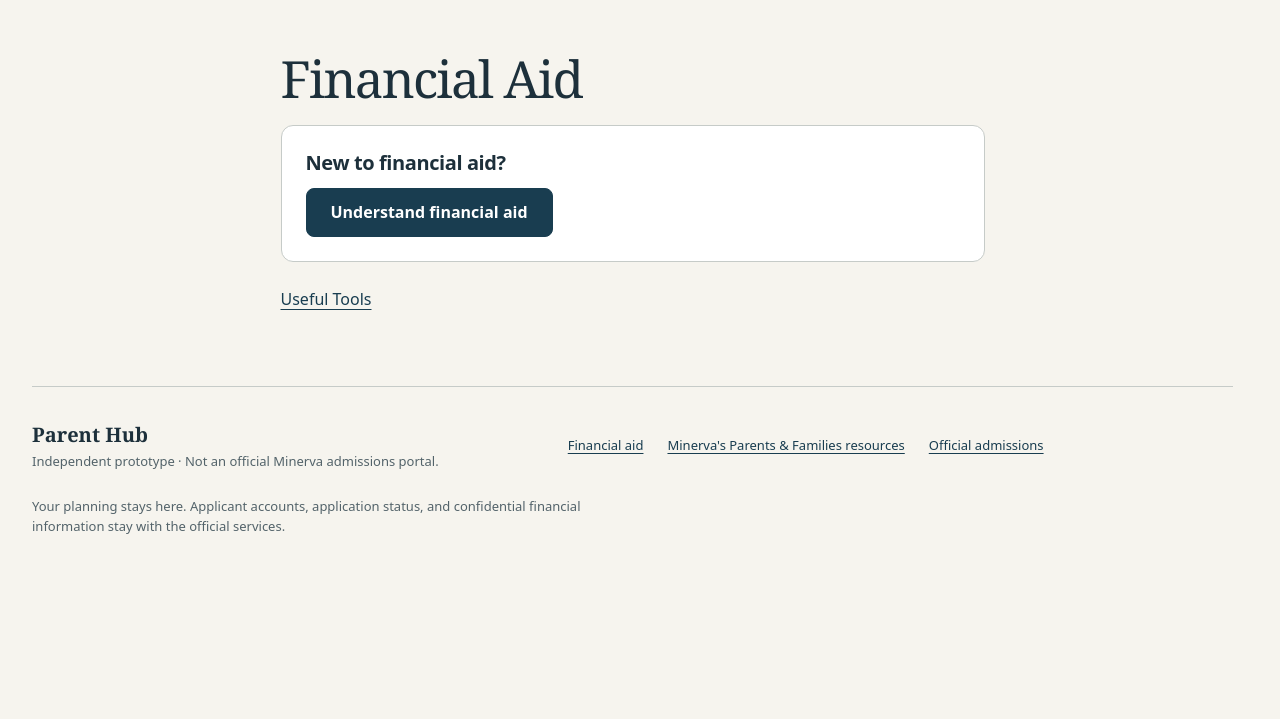
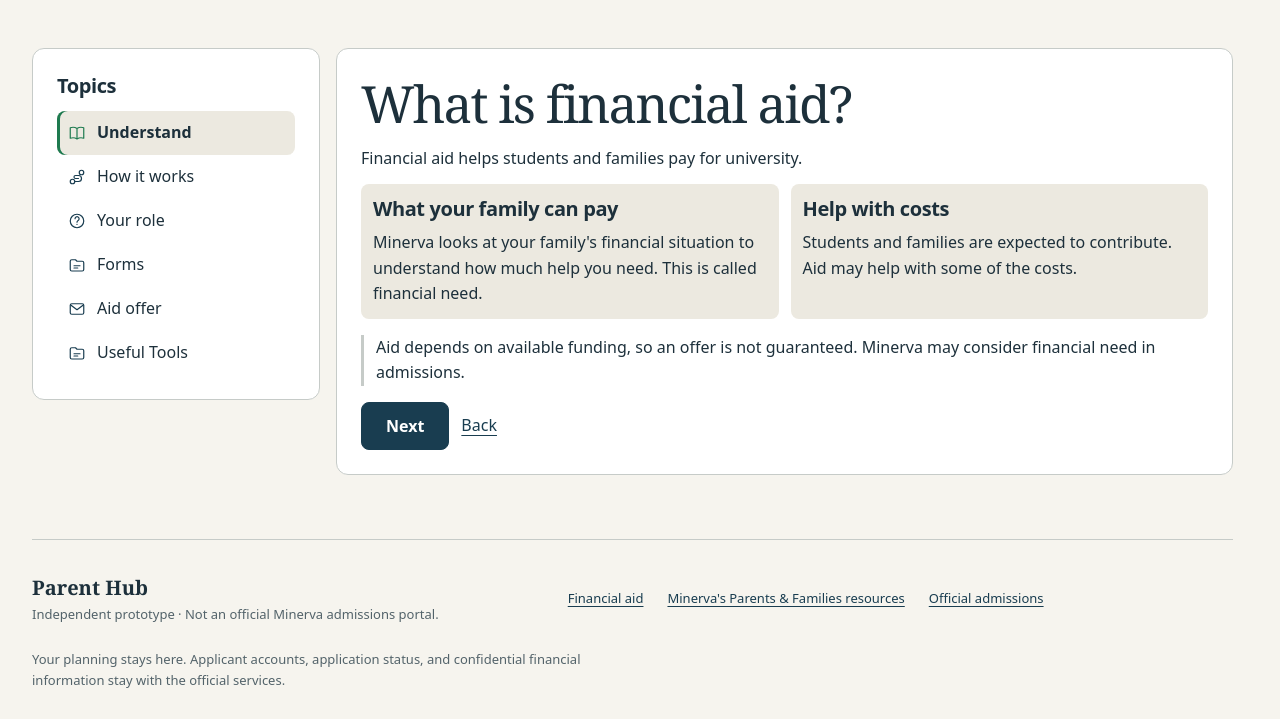
Before and after one commit to amireness/minerva-parent-hub, a Flask app: page /financial-aid in a window 1280 px wide. Shown: the part 81-800 px from the top of the page. Run offline with Flask 3, Linux system fonts and the light colour scheme.

Commit message:
Unify Financial Aid topic navigation
Make /financial-aid directly display the first learning topic by default.

```diff
--- a/parenthub/main.py
+++ b/parenthub/main.py
@@ -116,7 +116,8 @@ def render_financial_aid(applicants, applicant, failed_category=None, form=None)
     view = request.args.get('view')
     if failed_category or (view is None and (focused_category or 'applicant' in request.args)):
         view = 'documents'
-    view = view or 'overview'
+    if not view or view == 'overview':
+        view = 'learn'
 
     def aid_link(destination, **params):
         return url_for('main.financial_aid', view=destination, applicant=applicant.id if applicant else None, **params)
@@ -131,7 +132,7 @@ def render_financial_aid(applicants, applicant, failed_category=None, form=None)
             abort(404)
         destination, params = LEGACY_AID_STEPS[step]
         return redirect(aid_link(destination, **params))
-    if view not in {'overview', 'learn', 'tools', 'documents', 'process', 'glossary', 'translations', 'currency'}:
+    if view not in {'learn', 'tools', 'documents', 'process', 'glossary', 'translations', 'currency'}:
         abort(404)
     topics = GUIDANCE['topics']
     topic_keys = [topic['key'] for topic in topics]
--- a/parenthub/static/aid-guidance.js
+++ b/parenthub/static/aid-guidance.js
@@ -54,7 +54,7 @@ if (preview) {
   preview.addEventListener('change', reflectPreview);
   reflectPreview();
 }
-if (document.querySelector('[data-aid-overview]') && location.hash) {
+if (document.querySelector('[data-aid-entry]') && location.hash) {
   const anchor = location.hash.slice(1);
   const legacy = { 'aid-checklist': 'tools', 'aid-tools': 'tools', 'document-examples': 'documents',
     'official-aid': 'process', glossary: 'glossary', translations: 'translations', currency: 'currency' };
--- a/parenthub/static/app.css
+++ b/parenthub/static/app.css
@@ -117,12 +117,12 @@ ul.aid-learning-points { grid-template-columns: repeat(auto-fit, minmax(min(100%
 .aid-secondary { display: flex; flex-wrap: wrap; gap: 0 var(--space-4); }
 .aid-secondary a, .aid-back { display: inline-flex; align-items: center; min-height: 44px; }
 .aid-term summary { font-weight: 600; }
-.aid-tool-list { display: grid; gap: var(--space-3); grid-template-columns: repeat(auto-fit, minmax(min(100%, 17rem), 1fr)); }
+.aid-tool-list { display: grid; gap: var(--space-3); grid-template-columns: repeat(auto-fit, minmax(min(100%, max(17rem, 45%)), 1fr)); }
 .aid-resource { display: grid; gap: var(--space-1); padding: var(--space-4); border: 1px solid var(--color-border); border-radius: var(--radius-control); background: var(--color-surface); text-decoration: none; }
 .aid-resource strong { text-decoration: underline; }
 .aid-resource span { color: var(--color-text); }
 .aid-resource:hover { background: var(--color-surface-alt); }
-.aid-learning .aid-resource { margin-block: var(--space-4); }
+.aid-learning > .aid-resource { margin-block: var(--space-4); }
 .aid-term { border-top: 1px solid var(--color-border); }
 .aid-term > p { margin-block: var(--space-2); }
 #glossary > * + *, #translations > * + *, #currency > * + * { margin-top: var(--space-4); }
--- a/parenthub/templates/aid.html
+++ b/parenthub/templates/aid.html
@@ -1,54 +1,55 @@
 {% extends 'base.html' %}
-{% set titles = {'overview': 'Financial Aid', 'learn': 'Understand financial aid', 'tools': 'Useful Tools',
+{% set titles = {'learn': 'Financial Aid', 'tools': 'Useful Tools',
   'documents': 'Financial document guidance', 'process': 'Where each application goes',
   'glossary': 'Financial aid glossary', 'translations': 'Translation examples', 'currency': 'Practice currency conversion'} %}
 {% set title = titles[view] %}
+{% set workspace = view in ('learn', 'tools') %}
 {% block page_heading %}
-{% if view != 'learn' %}
+{% if not workspace %}
 <div class="page-heading aid-page-heading">
-  {% if view != 'overview' %}
-  <a class="aid-back" href="{{ aid_link('overview' if view == 'tools' else 'tools') }}">{{ 'Financial Aid home' if view == 'tools' else 'Back to Useful Tools' }}</a>
-  {% endif %}
+  <a class="aid-back" href="{{ aid_link('tools') }}">Back to Useful Tools</a>
   <h1 class="view-heading">{{ title }}</h1>
 </div>
 {% endif %}
 {% endblock %}
 {% block content %}
-{% if view == 'learn' %}
-<div class="preparation-workspace">
+{% if workspace %}
+<div class="preparation-workspace"{% if view == 'learn' and not request.args.get('topic') and request.args.get('view') in (none, 'overview') %} data-aid-entry{% endif %}>
   {% from 'learning_topics.html' import topic_navigation %}
   {% set topic_links = [] %}
   {% for topic in guidance.topics %}{% set _ = topic_links.append(aid_link('learn', topic=topic.key)) %}{% endfor %}
-  {{ topic_navigation(guidance.topics, topic_index, topic_links, 'Financial aid', aid_link('tools')) }}
-  <div class="workspace-task"><div class="aid-flow">{% include 'aid_learning.html' %}</div></div>
+  {% set tools_index = guidance.topics|length %}
+  {{ topic_navigation(guidance.topics + [{'label': 'Useful Tools', 'icon': 'aid'}],
+                      tools_index if view == 'tools' else topic_index,
+                      topic_links + [aid_link('tools')], 'Financial aid') }}
+  <div class="workspace-task">
+    <div class="aid-flow">
+      {% if view == 'learn' %}
+        {% include 'aid_learning.html' %}
+      {% else %}
+      <section class="panel aid-focus aid-learning" aria-labelledby="aid-tools-title">
+        <h1 class="view-heading" id="aid-tools-title">Useful Tools</h1>
+        <nav class="aid-tool-list" aria-label="Useful Tools">
+          <a class="aid-resource" href="{{ aid_link('glossary') }}"><strong>Financial glossary</strong><span>Look up unfamiliar financial terms.</span></a>
+          <a class="aid-resource" href="{{ aid_link('translations') }}"><strong>Translation examples</strong><span>See sample English explanations alongside the originals.</span></a>
+          <a class="aid-resource" href="{{ aid_link('currency') }}"><strong>Currency calculator</strong><span>Practice converting fictional amounts.</span></a>
+          <a class="aid-resource" href="{{ aid_link('documents') }}"><strong>Financial document guidance</strong><span>Review document requirements and explore demo examples.</span></a>
+        </nav>
+      </section>
+      {% endif %}
+    </div>
+  </div>
 </div>
 {% elif view == 'documents' %}
   {% include 'aid_documents.html' %}
 {% else %}
 <div class="aid-flow">
-  {% if view == 'overview' %}
-  <section class="panel aid-focus" aria-labelledby="aid-start" data-aid-overview>
-    <h2 class="section-header" id="aid-start">New to financial aid?</h2>
-    <a class="button" href="{{ aid_link('learn') }}">Understand financial aid</a>
-  </section>
-  <nav class="aid-secondary" aria-label="Financial aid shortcuts">
-    <a href="{{ aid_link('tools') }}">Useful Tools</a>
-  </nav>
-  {% elif view == 'tools' %}
-  <nav class="aid-tool-list" aria-label="Useful Tools">
-    <a class="aid-resource" href="{{ aid_link('glossary') }}"><strong>Financial glossary</strong><span>Look up unfamiliar financial terms.</span></a>
-    <a class="aid-resource" href="{{ aid_link('translations') }}"><strong>Translation examples</strong><span>See sample English explanations alongside the originals.</span></a>
-    <a class="aid-resource" href="{{ aid_link('currency') }}"><strong>Currency calculator</strong><span>Practice converting fictional amounts.</span></a>
-    <a class="aid-resource" href="{{ aid_link('documents') }}"><strong>Financial document guidance</strong><span>Review document requirements and explore demo examples.</span></a>
-  </nav>
-  {% else %}
   <section class="guide-section aid-focus" aria-label="{{ title }}">
     {% include 'aid_guidance.html' %}
     {% if view == 'process' %}
     <p><a href="{{ aid_link('learn', topic='forms') }}">Official forms and deadlines</a></p>
     {% endif %}
   </section>
-  {% endif %}
 </div>
 {% endif %}
 <script src="{{ url_for('static', filename='aid-guidance.js') }}" defer></script>
--- a/parenthub/templates/aid_learning.html
+++ b/parenthub/templates/aid_learning.html
@@ -30,6 +30,6 @@
   {% endif %}
   <div class="actions">
     <a class="button" href="{{ aid_link('learn', topic=next_topic.key) if next_topic else aid_link('tools') }}">{{ 'Next' if next_topic else 'Useful Tools' }}</a>
-    <a href="{{ aid_link('learn', topic=guidance.topics[topic_index - 1].key) if topic_index else aid_link('overview') }}">Back</a>
+    <a href="{{ aid_link('learn', topic=guidance.topics[topic_index - 1].key) if topic_index else url_for('main.home') }}">Back</a>
   </div>
 </section>
```
Also changed, not shown: SCRATCHPAD.md (+6 -6 lines), docs/SESSION-LOG.md (+6 -0 lines), docs/WEB-DESIGN.md (+2 -2 lines), tests/test_deployment_startup.py (+1 -1 lines), tests/test_international_aid.py (+7 -1 lines), tools/check_flask_browser.mjs (+26 -3 lines).
